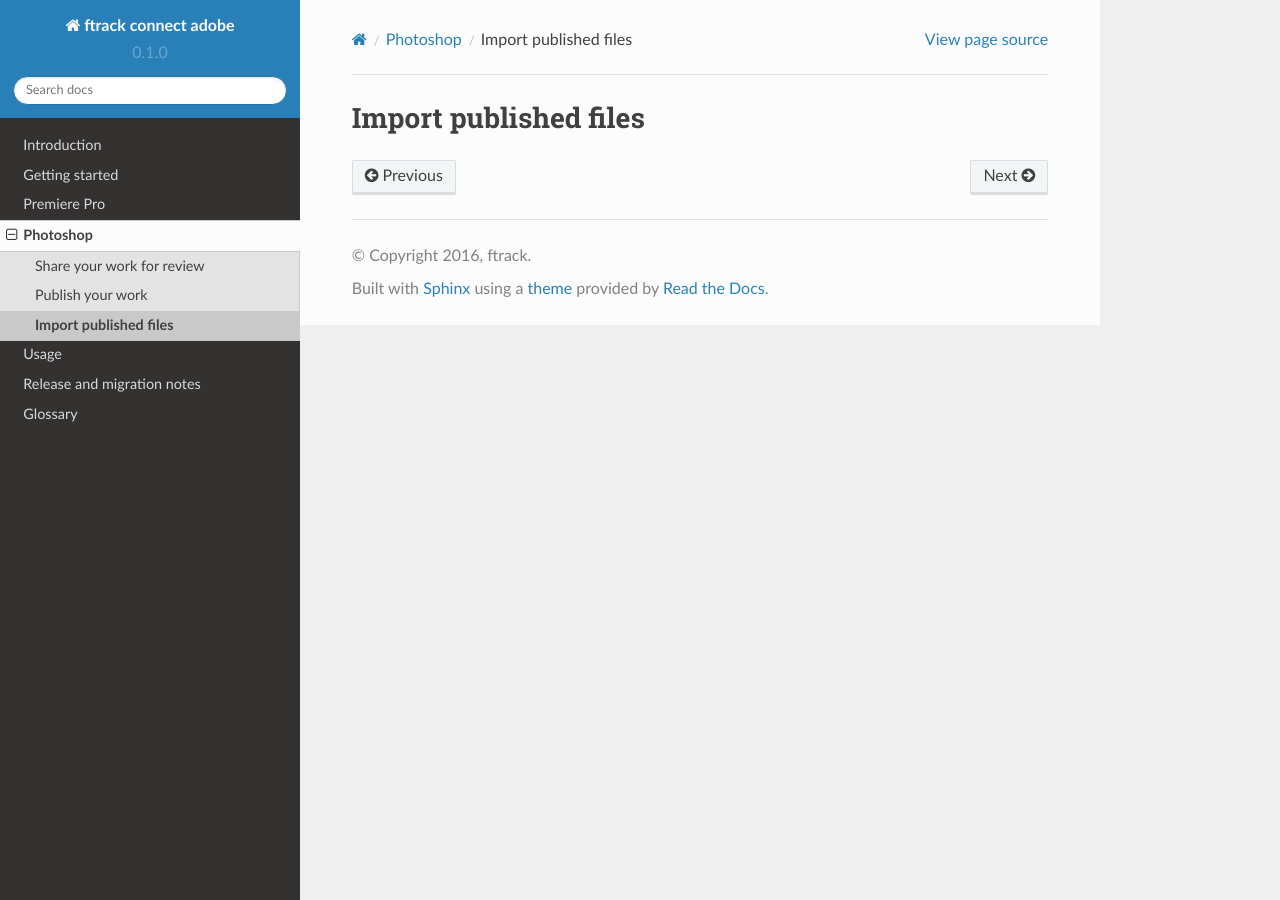
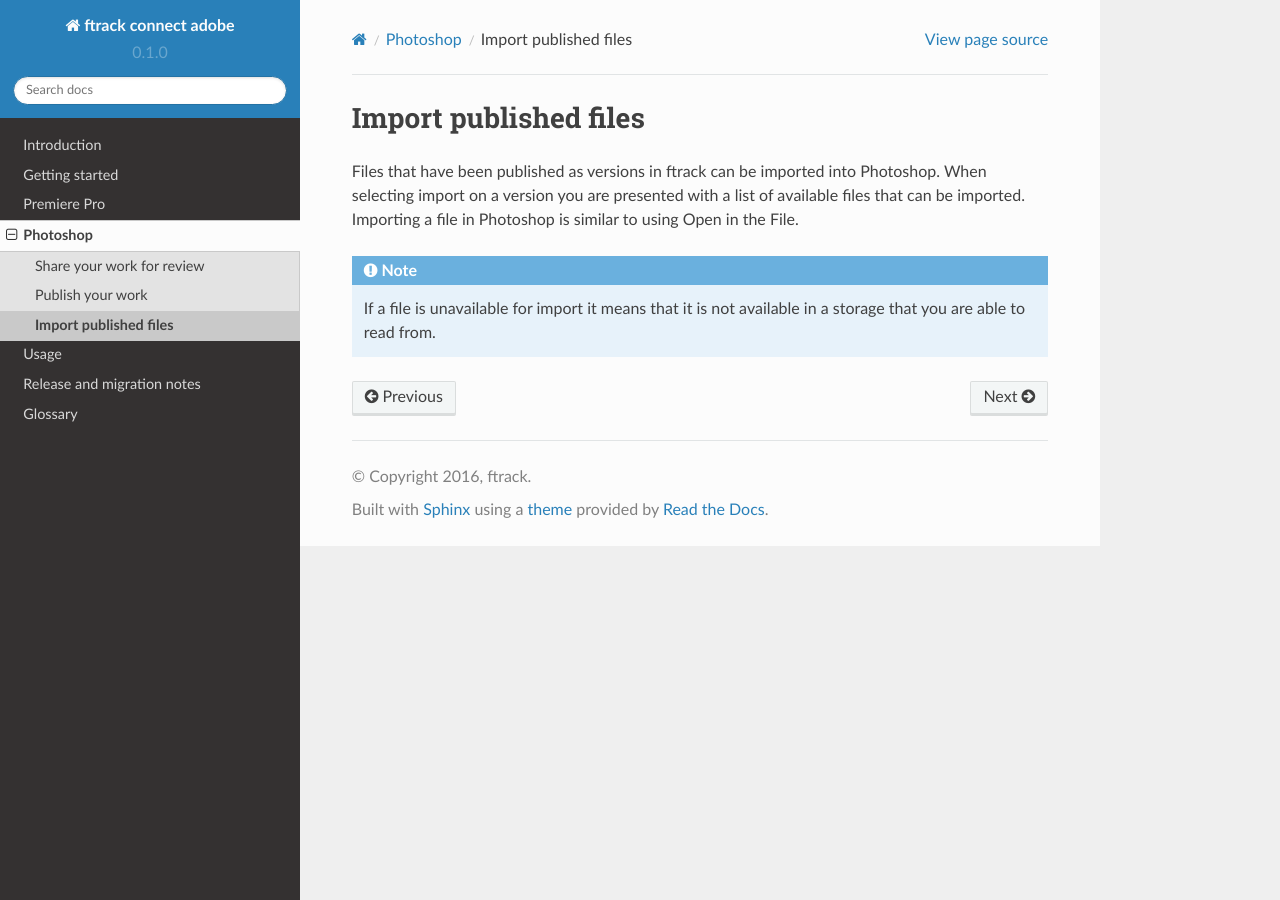
Before and after one commit to ftrackhq/ftrack-connect-spark-adobe, a Sphinx documentation site: the page built from doc/photoshop/import.rst, in a window 1280 px wide. Built offline with Sphinx 7.4.7 and the Read the Docs theme 2.0.0, drawn with Linux system fonts in a browser that asks for light colours.

Commit message:
Added import docs.

```diff
--- a/doc/photoshop/import.rst
+++ b/doc/photoshop/import.rst
@@ -6,3 +6,13 @@
 **********************
 Import published files
 **********************
+
+Files that have been published as versions in ftrack can be imported into
+Photoshop. When selecting import on a version you are presented with a list of
+available files that can be imported. Importing a file in Photoshop is similar
+to using Open in the File.
+
+.. note::
+
+    If a file is unavailable for import it means that it is not available in a
+    storage that you are able to read from.
```
Also changed, not shown: doc/premiere/import.rst (+18 -0 lines).
